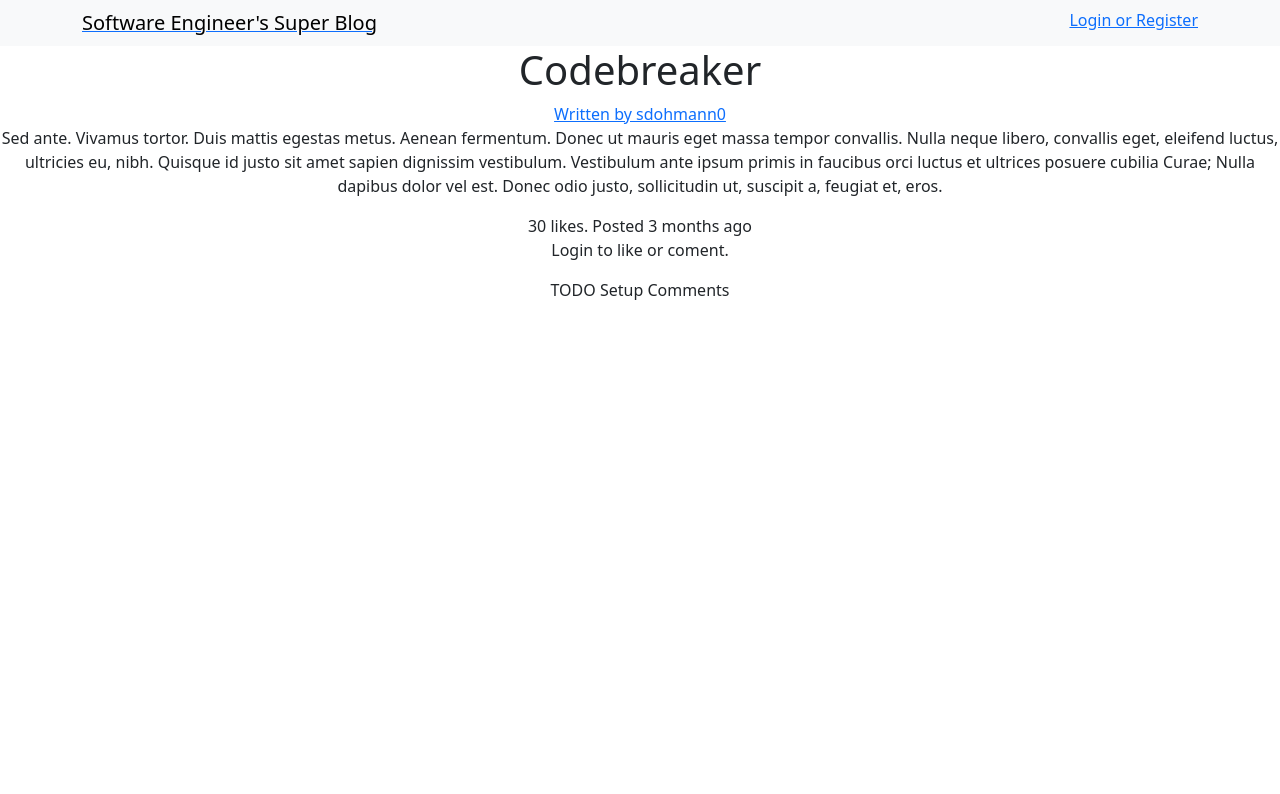
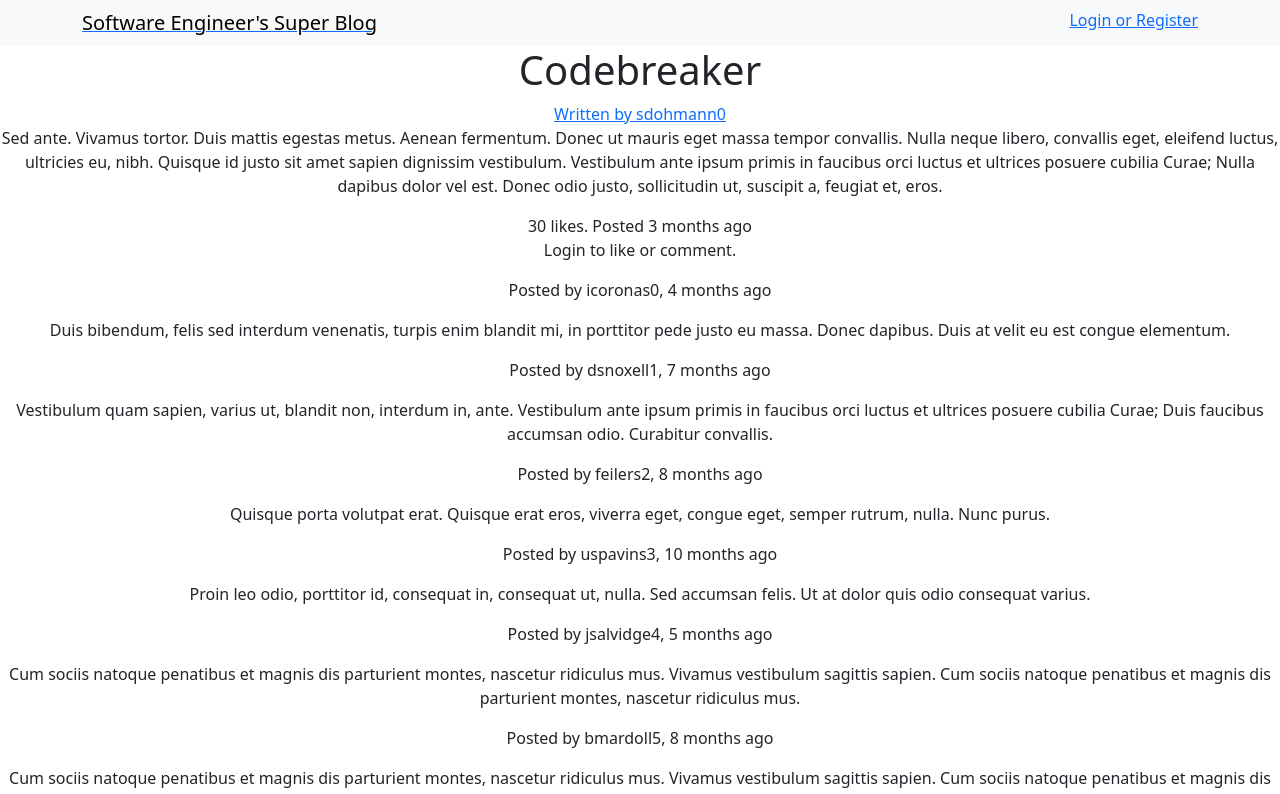
Before and after one commit to ECE9016Group14/client, a React (Create React App) app: page /p/0abd4591-d137-49b4-8b8c-2cdc9bbda759 in a window 1280 px wide. Shown: the top 794 px of the page. Built offline with nearby package versions, Linux system fonts and the light colour scheme.

Commit message:
implement comment and fix cookies

```diff
--- a/src/App.js
+++ b/src/App.js
@@ -1,7 +1,7 @@
 import logo from './logo.svg';
 import './App.css';
 import { useState } from 'react';
-import { sessionContext , checkCookies} from './models/session';
+import { sessionContext , checkCookies, Session} from './models/session';
 import NavBar from './components/NavBar';
 import { BrowserRouter, Routes , Route} from 'react-router';
 
@@ -14,7 +14,10 @@ import UserPage from './pages/UserPage';
 
 function App() {
   const [session, setSession] = useState(undefined);
-  checkCookies(setSession)
+  if (session == undefined){
+    checkCookies(setSession)
+  }
+
 
   return (
     <div className="App">
--- a/src/models/comment.js
+++ b/src/models/comment.js
@@ -25,8 +25,8 @@ function parseFromJson(json){
                 comment.PosterID,
                 comment.PosterName,
                 sqlToJsDate( comment.PostTime),
-                comment.parentPostID,
-                comment.content
+                comment.ParentPostID,
+                comment.Content
             )
         )
     }
@@ -50,7 +50,7 @@ export function getCommentsFromPostID(setComments, postID){
     })
 }
 
-export function postComment(setSession, session, commentText){
+export function postComment(setSession, session, parentPostID, commentText){
     // returns a promise
     //on success, resolve promise to true, this will cause page to reload comments
     //on fail, resolve promise to Error(message), and if necessary trigger a logout by calling logout(setSession, session) in session.js
--- a/src/models/session.js
+++ b/src/models/session.js
@@ -14,33 +14,17 @@ Usage:
 */
 
 const TOKEN_COOKIE_NAME = "sessionToken"
-const DISTPLAY_NAME_COOKIE_NAME = "displayName"
-const USER_ID_COOKIE_NAME = "userID"
 
 export const Session = class{
     constructor(token, displayName, userID){
         this.token = token;
         this.displayName = displayName;
         this.userID = userID
+    }
+}
 
-        Cookies.set(TOKEN_COOKIE_NAME, token, {
-            expires: 7,
-            secure: true,
-            sameSite: 'strict'
-        })
-
-        Cookies.set(DISTPLAY_NAME_COOKIE_NAME, displayName, {
-            expires: 7,
-            secure: true,
-            sameSite: 'strict'
-        })
-
-        Cookies.set(USER_ID_COOKIE_NAME, userID, {
-            expires: 7,
-            secure: true,
-            sameSite: 'strict'
-        })
-    }
+function SessionFromObj(obj){
+    return new Session(obj.token, obj.displayName, obj.userID)
 }
 
 export function login(setSession, email, password){
@@ -49,7 +33,12 @@ export function login(setSession, email, password){
     if(password === "dev"){
         return new Promise((resolve, reject) => {
             setTimeout(() => {
-                setSession(new Session("undefined", "devman","2d102b91-883a-4a73-8f84-ade956e9e282"))
+                let session = new Session("undefined", "devman","2d102b91-883a-4a73-8f84-ade956e9e282")
+                Cookies.set(TOKEN_COOKIE_NAME, JSON.stringify(session), {
+                    expires: 7,
+                    sameSite: 'strict'
+                })
+                setSession(session)
                 resolve(true);
             }, 1000);
         });
@@ -64,10 +53,9 @@ export function login(setSession, email, password){
 
 export function logout(setSession, session){
     // use setSession to set new state, no return necessary
+    Cookies.remove(TOKEN_COOKIE_NAME)
     setSession(undefined)
-    Cookies.remove(TOKEN_COOKIE_NAME)
-    Cookies.remove(DISTPLAY_NAME_COOKIE_NAME)
-    Cookies.remove(USER_ID_COOKIE_NAME)
+
 }
 
 export function checkAuth(setSession, session){
@@ -100,10 +88,25 @@ export function register(displayName, email, password){
 
 export function checkCookies(setSession){
     //if the cookies exist, load them
-    const token = Cookies.get(TOKEN_COOKIE_NAME)
-    const displayName = Cookies.get(DISTPLAY_NAME_COOKIE_NAME)
+    let token = Cookies.get(TOKEN_COOKIE_NAME)
+    if(!token instanceof String){
+        Cookies.remove(TOKEN_COOKIE_NAME)
+        console.log("Expected String")
+        return
+    }
 
-    if (token instanceof String && displayName instanceof String){
-        setSession( new Session(token, displayName))
+    if (token == undefined || token.length == 0){
+        console.log("no token")
+        return
     }
+
+    token = SessionFromObj( JSON.parse(token) )
+
+    if(!token instanceof Session){
+        Cookies.remove(TOKEN_COOKIE_NAME)
+        console.log("Expected Session")
+        return
+    }
+    setSession(token)
+    return
 }
--- a/src/pages/PostPage.js
+++ b/src/pages/PostPage.js
@@ -5,10 +5,12 @@ import { Link, NavLink } from 'react-router';
 import moment from "moment";
 import { sessionContext } from "../models/session";
 import { useContext } from "react";
+import { getCommentsFromPostID } from "../models/comment";
 
 export default function PostPage(){
     let {postID} = useParams()
     const [post, setPost] = useState(undefined)
+    const [comments,setComments] = useState(undefined)
     const { session, setSession } = useContext(sessionContext)
 
     getPostByID(setPost, postID)
@@ -21,13 +23,43 @@ export default function PostPage(){
         return <h1>Error: Received data of unexpected type.</h1>
     }
 
+    getCommentsFromPostID(setComments, postID)
+
     let authorLink = `/u/${post.posterID}`
     let authorDetails = <NavLink to={authorLink}>Written by {post.posterName}</NavLink>
 
-    let likeAndComentArea = <p>Login to like or coment.</p>
+    let likeAndCommentArea = <p>Login to like or comment.</p>
     if (session){
         //TODO
     }
+
+    let dispComments = <p>Loading Comments...</p>
+    if(comments == undefined){
+        //do nothing
+    }else if(comments instanceof Error){
+        dispComments = <p>{comments.message}</p>
+    }else if(
+        !comments instanceof Array ||(
+            comments.length != 0 &&
+            comments[0] instanceof Comment
+        )
+    ){
+        dispComments = <p>Error: Received data of unexpected type.</p>
+    }else if(comments.length == 0){
+        dispComments = <p>No comments yet.</p>
+    }else {
+        dispComments = []
+        for (let x of comments){
+            dispComments.push(
+                <div>
+                    <p>Posted by {x.posterName}, {moment(x.postTime).fromNow()}</p>
+                    <p>{x.content}</p>
+                </div>
+            )
+        }
+    }
+
+
 
     const stats = `${post.numLikes} likes.    Posted ${moment(post.postTime).fromNow()}`
 
@@ -36,7 +68,7 @@ export default function PostPage(){
             {authorDetails}
             <p>{post.content}</p>
             {stats}
-            {likeAndComentArea}
-            <p>TODO Setup Comments</p>
+            {likeAndCommentArea}
+            {dispComments}
         </div>
 }
```
